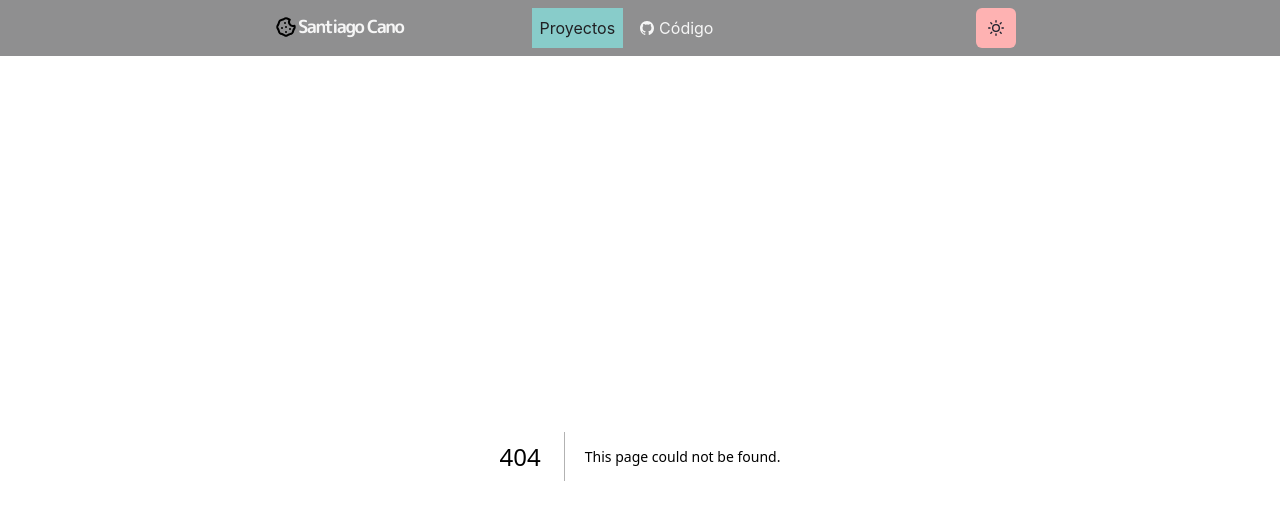
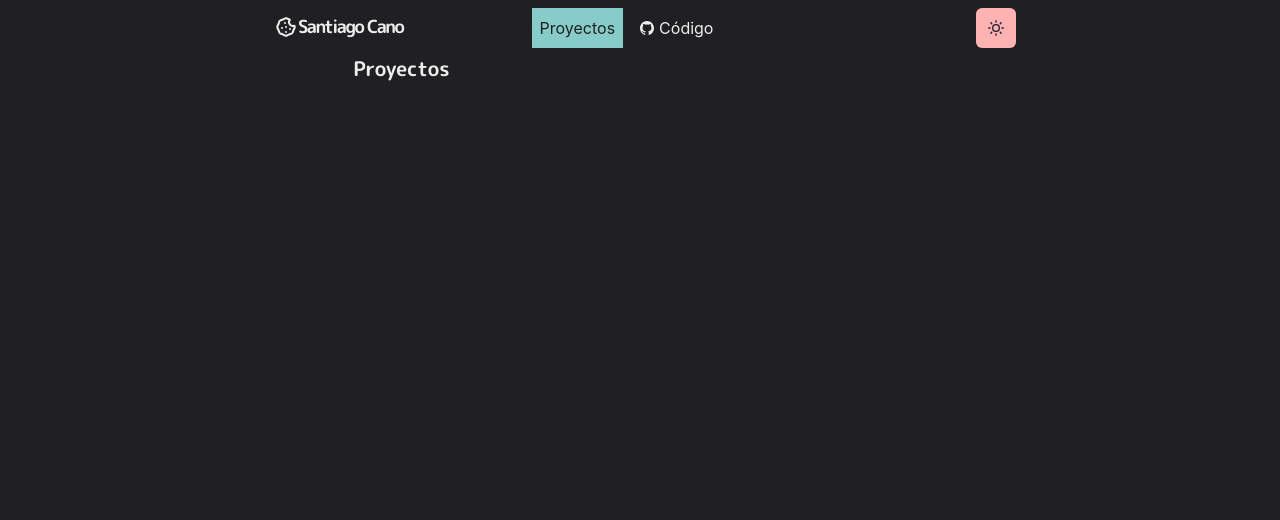
Before and after one commit to santicano2/santiPortfolio, a Next.js app: page /projects in a window 1280 px wide. Before the commit this address had no page. Shown: the top 520 px of the page. Built offline with nearby package versions, Linux system fonts and the light colour scheme.

Commit message:
añadido pagina projects, por completar

```diff
--- a/components/layouts/main.js
+++ b/components/layouts/main.js
@@ -7,7 +7,7 @@ const Main = ({ children, router }) => {
     <Box as="main" pb={8}>
       <Head>
         <meta name="viewport" content="width=device-width, initial-scale=1" />
-        <title>Santiago Cano - Homepage</title>
+        <title>Home - Santiago Cano</title>
       </Head>
 
       <Navbar path={router.asPath} />
--- /dev/null
+++ b/pages/projects.js
@@ -0,0 +1,14 @@
+import { Container, Heading, SimpleGrid, Divider } from '@chakra-ui/react'
+import Section from '../components/section'
+
+const Works = () => {
+  return (
+    <Container>
+      <Heading as="h3" fontSize={20} mb={4}>
+        Proyectos
+      </Heading>
+    </Container>
+  )
+}
+
+export default Works
```
